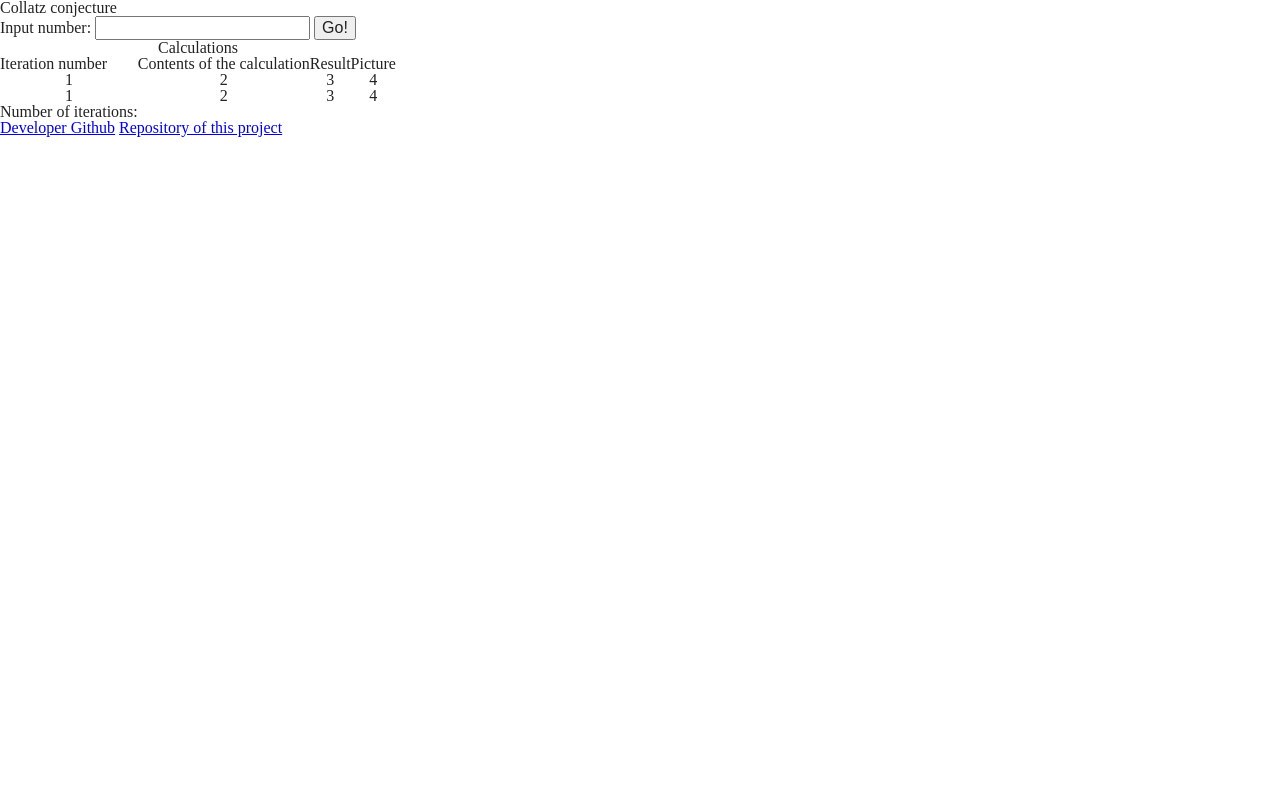
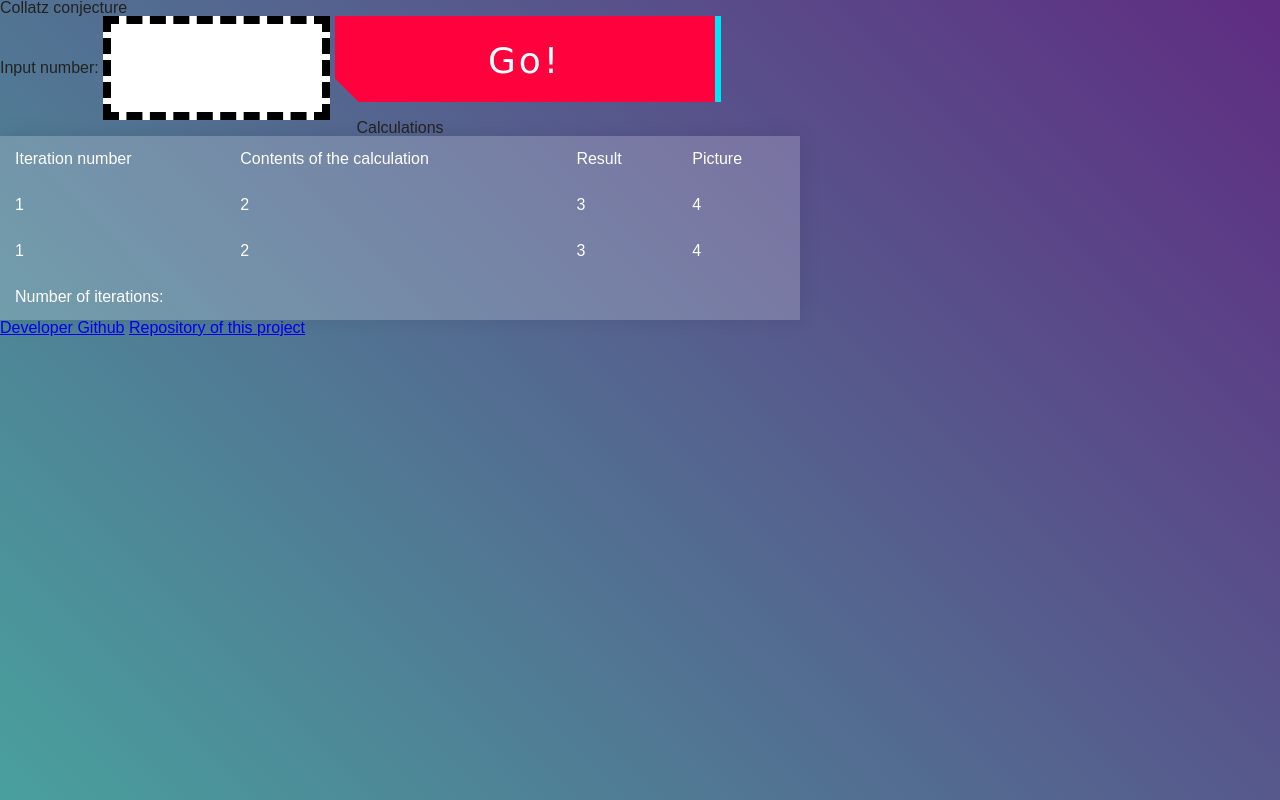
Before and after one commit to remenok200/Collatz-conjecture, a plain HTML site: page index.html in a window 1280 px wide. Drawn offline with Linux system fonts and the light colour scheme.

Commit message:
Add first part styles

```diff
--- a/assets/css/style.css
+++ b/assets/css/style.css
@@ -0,0 +1,136 @@
+html, body {
+    height: 100%;
+}
+body {
+    margin: 0;
+    background: linear-gradient(45deg, #49a09d, #5f2c82);
+    font-family: sans-serif;
+    font-weight: 100;
+}
+.container {
+    position: absolute;
+    top: 50%;
+    left: 50%;
+    transform: translate(-50%, -50%);
+}
+table {
+    width: 800px;
+    border-collapse: collapse;
+    overflow: hidden;
+    box-shadow: 0 0 20px rgba(0, 0, 0, 0.1);
+}
+th, td {
+    padding: 15px;
+    background-color: rgba(255, 255, 255, 0.2);
+    color: #fff;
+}
+th {
+    text-align: left;
+}
+thead th {
+    background-color: #55608f;
+}
+tbody tr:hover {
+    background-color: rgba(255, 255, 255, 0.3);
+}
+tbody td {
+    position: relative;
+}
+tbody td:hover:before {
+    content: "";
+    position: absolute;
+    left: 0;
+    right: 0;
+    top: -9999px;
+    bottom: -9999px;
+    background-color: rgba(255, 255, 255, 0.2);
+    z-index: -1;
+}
+
+button, button::after {
+    width: 380px;
+    height: 86px;
+    font-size: 36px;
+    font-family: 'Bebas Neue', cursive;
+    background: linear-gradient(45deg, transparent 5%, #ff013c 5%);
+    border: 0;
+    color: #fff;
+    letter-spacing: 3px;
+    line-height: 88px;
+    box-shadow: 6px 0px 0px #00e6f6;
+    outline: transparent;
+    position: relative;
+}
+button::after {
+    --slice-0: inset(50% 50% 50% 50%);
+    --slice-1: inset(80% -6px 0 0);
+    --slice-2: inset(50% -6px 30% 0);
+    --slice-3: inset(10% -6px 85% 0);
+    --slice-4: inset(40% -6px 43% 0);
+    --slice-5: inset(80% -6px 5% 0);
+    content: 'AVAILABLE NOW';
+    display: block;
+    position: absolute;
+    top: 0;
+    left: 0;
+    right: 0;
+    bottom: 0;
+    background: linear-gradient(45deg, transparent 3%, #00e6f6 3%, #00e6f6 5%, #ff013c 5%);
+    text-shadow: -3px -3px 0px #f8f005, 3px 3px 0px #00e6f6;
+    clip-path: var(--slice-0);
+}
+button:hover::after {
+    animation: 1s glitch;
+    animation-timing-function: steps(2, end);
+}
+@keyframes glitch {
+    0% {
+        clip-path: var(--slice-1);
+        transform: translate(-20px, -10px);
+   }
+    10% {
+        clip-path: var(--slice-3);
+        transform: translate(10px, 10px);
+   }
+    20% {
+        clip-path: var(--slice-1);
+        transform: translate(-10px, 10px);
+   }
+    30% {
+        clip-path: var(--slice-3);
+        transform: translate(0px, 5px);
+   }
+    40% {
+        clip-path: var(--slice-2);
+        transform: translate(-5px, 0px);
+   }
+    50% {
+        clip-path: var(--slice-3);
+        transform: translate(5px, 0px);
+   }
+    60% {
+        clip-path: var(--slice-4);
+        transform: translate(5px, 10px);
+   }
+    70% {
+        clip-path: var(--slice-2);
+        transform: translate(-10px, 10px);
+   }
+    80% {
+        clip-path: var(--slice-5);
+        transform: translate(20px, -10px);
+   }
+    90% {
+        clip-path: var(--slice-1);
+        transform: translate(-10px, 0px);
+   }
+    100% {
+        clip-path: var(--slice-1);
+        transform: translate(0);
+   }
+}
+
+.number {
+    height: 86px;
+    border: 8px dashed black;
+}
--- a/index.html
+++ b/index.html
@@ -16,7 +16,7 @@
 
     <main>
       <form class="getValue">
-        <label>Input number: <input name="number" /></label>
+        <label>Input number: <input class="number" name="number" /></label>
         <button>Go!</button>
       </form>
       <table class="main-table">
@@ -44,7 +44,7 @@
           </tr>
         </tbody>
         <tfoot>
-          <th class="main-table-iterations-number">Number of iterations:</th>
+          <th colspan="4" class="main-table-iterations-number">Number of iterations:</th>
         </tfoot>
       </table>
     </main>
```
